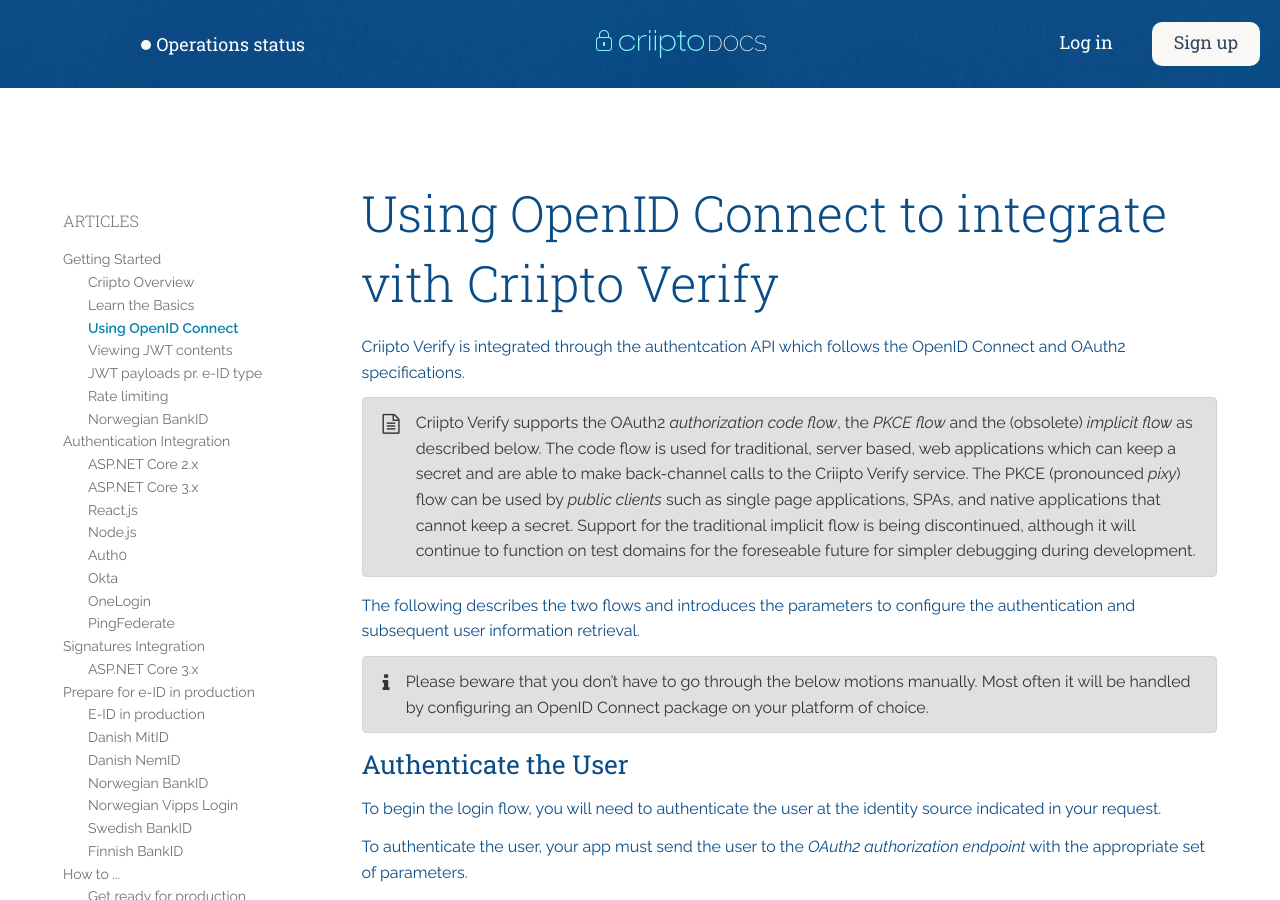
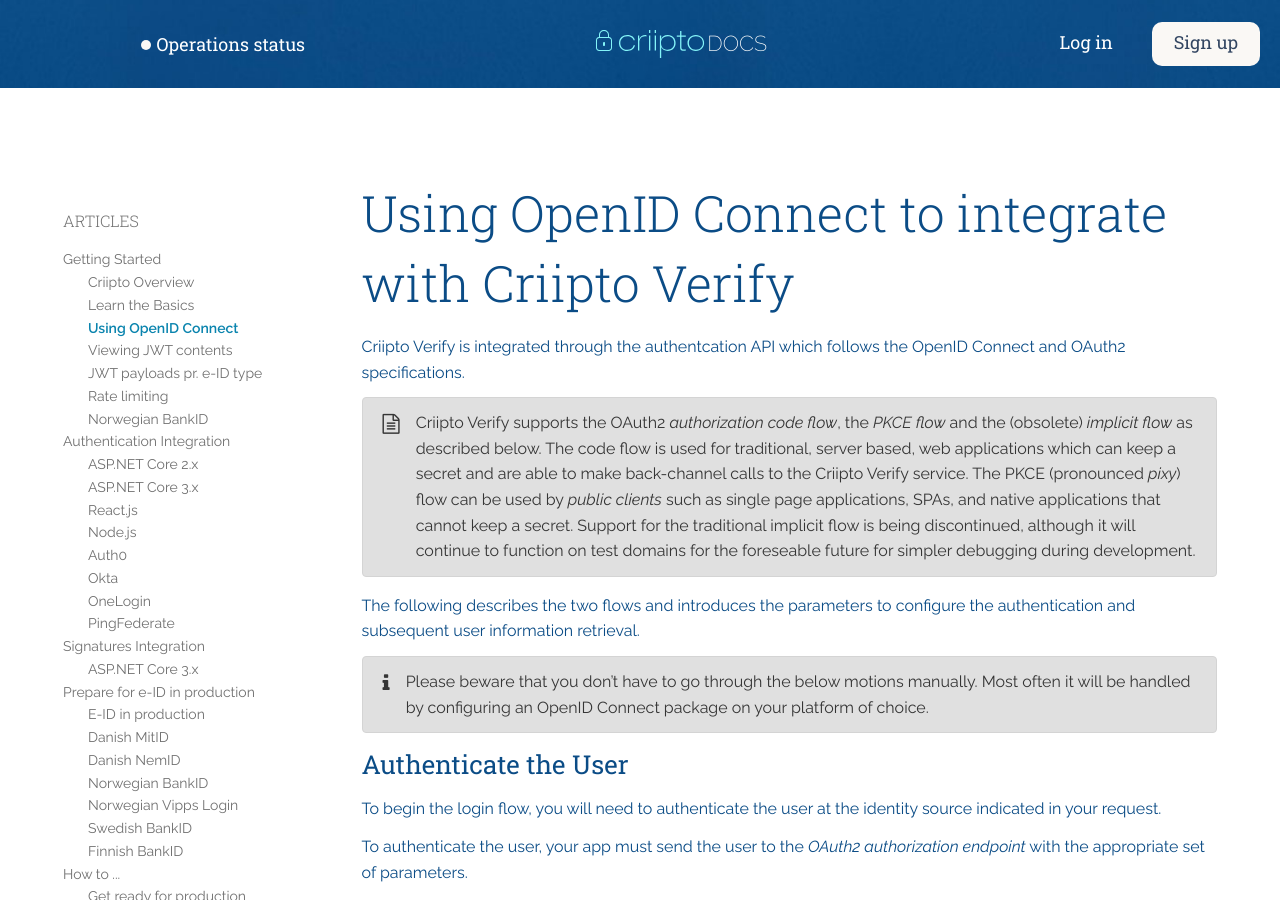
Before and after one commit to criipto/docs-old, a Jekyll site: the page built from getting-started/oidc-intro.md, in a window 1280 px wide and 900 px high. Built offline with Jekyll 4.4.1, drawn with Linux system fonts in a browser that asks for light colours; some web fonts are replaced.

Commit message:
Spelling error

```diff
--- a/getting-started/oidc-intro.md
+++ b/getting-started/oidc-intro.md
@@ -4,7 +4,7 @@
 description: Learn the how Criipto supports the OpenID Connect protocol
 ---
 
-# Using OpenID Connect to integrate vith Criipto Verify
+# Using OpenID Connect to integrate with Criipto Verify
 
 Criipto Verify is integrated through the authentcation API which follows the OpenID Connect and OAuth2 specifications.
 
```
